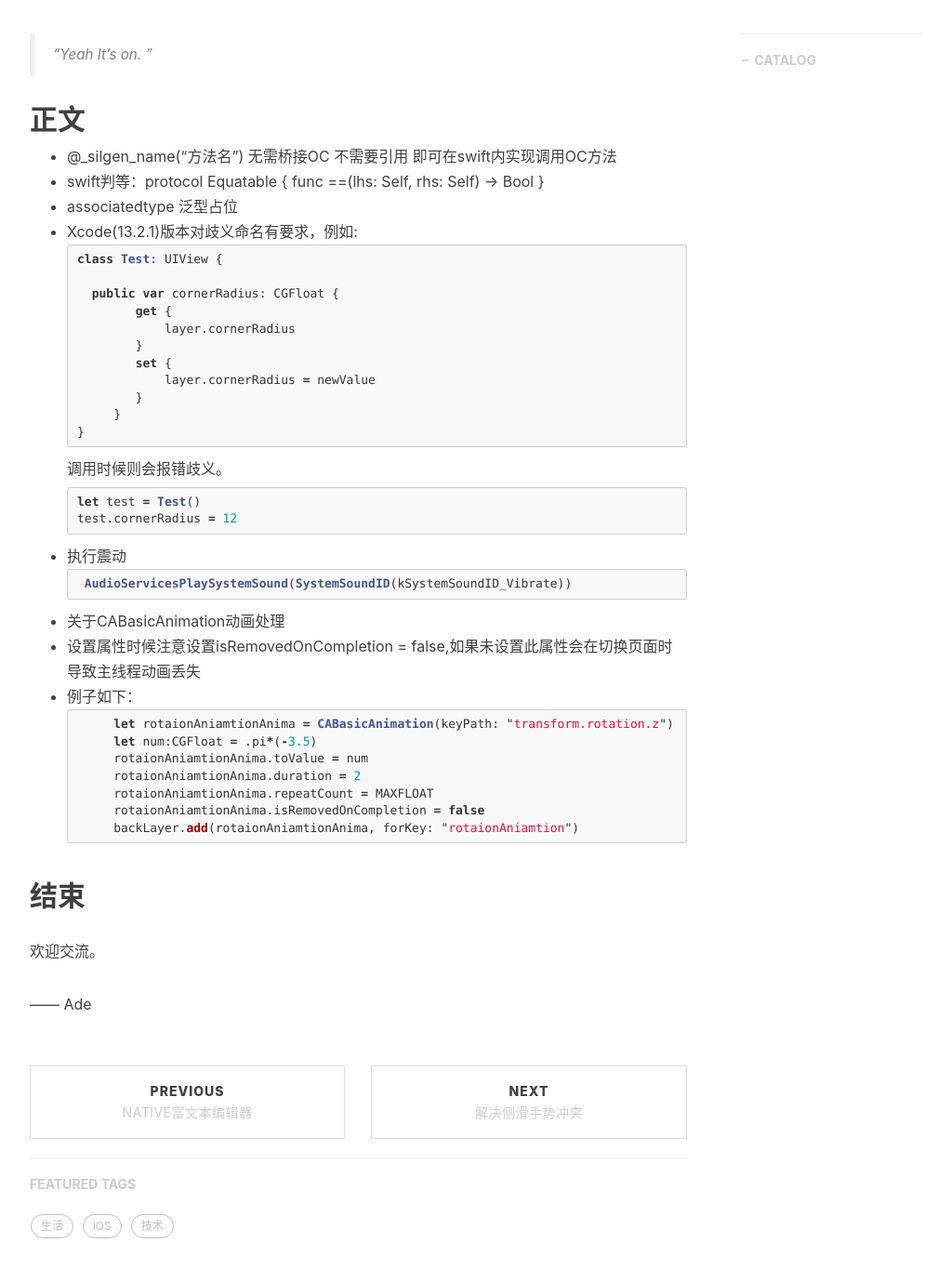
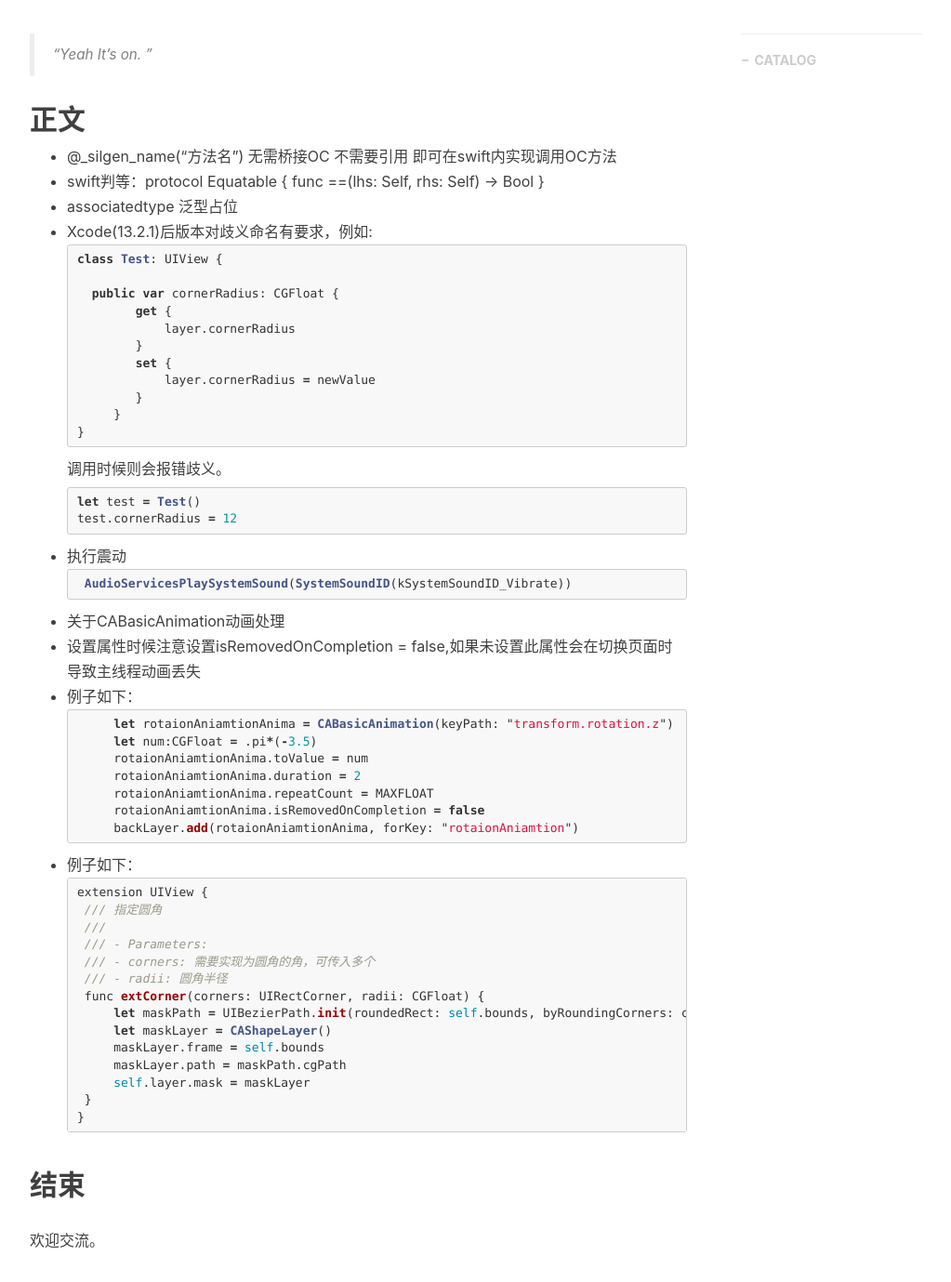
Before and after one commit to Zkim/Zkim.github.io, a Jekyll site: the page built from _posts/2021-08-13-小Tips(不断更新).markdown, in a window 1280 px wide and 1400 px high, scrolled down 533 px, cut to the strip 21-1400 px from the top of the window. Shown: the whole strip at 93% size, without its empty margins (233-1256 px from the left). Built offline with Jekyll 4.4.1, drawn with Linux system fonts in a browser that asks for light colours; nearby versions of some CDN libraries; comment, search, counter and statistics services are not loaded.

````diff
--- a/_posts/2021-08-13-小Tips(不断更新).markdown
+++ b/_posts/2021-08-13-小Tips(不断更新).markdown
@@ -20,7 +20,7 @@ tags:
     func ==(lhs: Self, rhs: Self) -> Bool
 }
 *  associatedtype 泛型占位
-*  Xcode(13.2.1)版本对歧义命名有要求，例如:
+*  Xcode(13.2.1)后版本对歧义命名有要求，例如:
 ```js
 class Test: UIView {
 
@@ -55,8 +55,23 @@ test.cornerRadius = 12
         rotaionAniamtionAnima.isRemovedOnCompletion = false
         backLayer.add(rotaionAniamtionAnima, forKey: "rotaionAniamtion")
 ```
-
-
+*  例子如下：
+```js
+extension UIView {
+    /// 指定圆角
+    ///
+    /// - Parameters:
+    ///   - corners: 需要实现为圆角的角，可传入多个
+    ///   - radii: 圆角半径
+    func extCorner(corners: UIRectCorner, radii: CGFloat) {
+        let maskPath = UIBezierPath.init(roundedRect: self.bounds, byRoundingCorners: corners, cornerRadii: CGSize(width: radii, height: radii))
+        let maskLayer = CAShapeLayer()
+        maskLayer.frame = self.bounds
+        maskLayer.path = maskPath.cgPath
+        self.layer.mask = maskLayer
+    }
+}
+```
 
 ## 结束
 
````
Also changed, not shown: _posts/2022-10-28-iOS集成Unity项目.markdown (added, +117 -0 lines).
